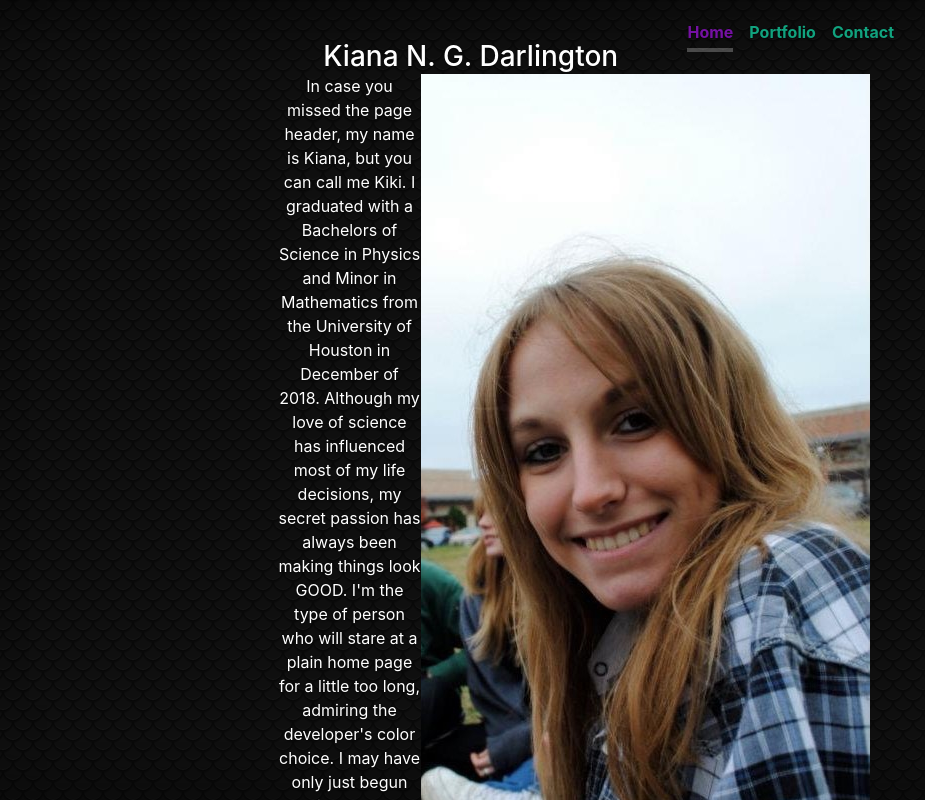
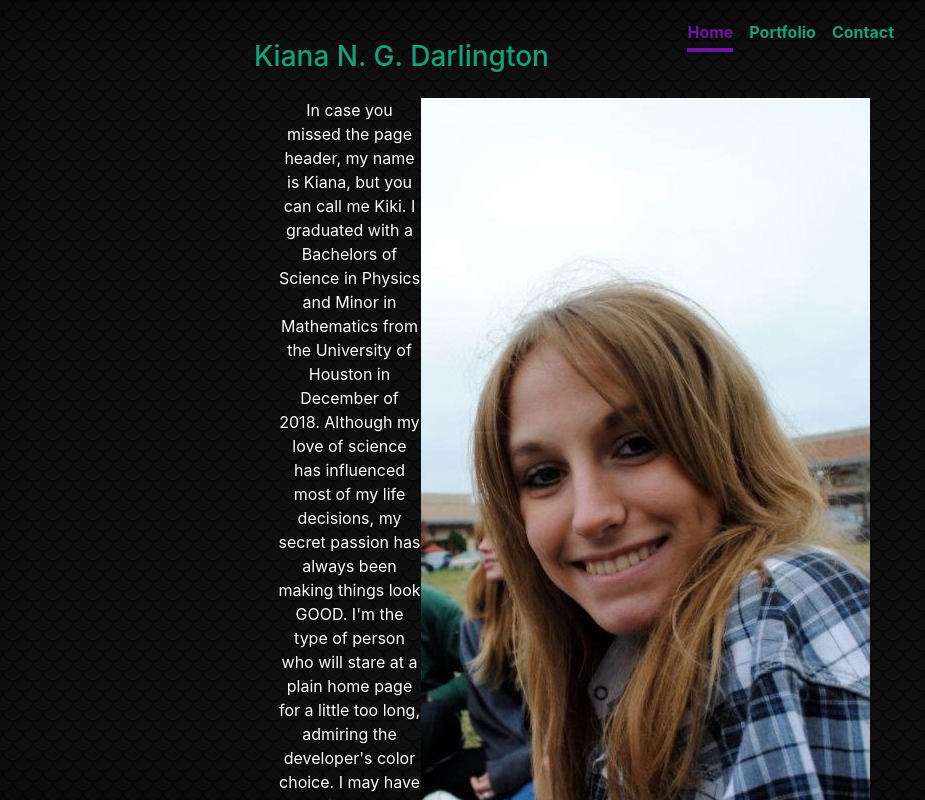
Before and after one commit to Kiananaik/Bootstrap-Homework-Responsive-Portfolio, a plain HTML site: page index.html in a window 1280 px wide. Both pictures are taken after a click on the link "Home". Shown: the top 800 px of the page, without its empty margins (66-991 px from the left). Drawn offline with nearby package versions, Linux system fonts and the light colour scheme.

Commit message:
trying to fix header and spacing

```diff
--- a/assets/css/style.css
+++ b/assets/css/style.css
@@ -44,10 +44,13 @@ body {
  */
 .masthead {
   margin-bottom: 2rem;
+  justify-content: center;
 }
 
 .masthead-brand {
   margin-bottom: 0;
+  color: rgb(17, 163, 127);
+
   /* border: solid 3px rgb(17, 163, 127); */
 }
 
@@ -62,7 +65,7 @@ body {
 
 .navbox .navlink:hover,
 .navbox .navlink:focus {
-  border-bottom-color: rgba(255, 255, 255, .25);
+  border-bottom-color: rgb(117, 17, 163);
 }
 
 .navbox .navlink + .navlink {
@@ -73,10 +76,13 @@ body {
   color: rgb(117, 17, 163);
   border-bottom-color: rgb(17, 163, 127);
 }
+.navlink:active {
+  color: rgb(255, 30, 68);
+}
 
 @media (min-width: 48em) {
   .masthead-brand {
-    float: center;
+    float: left;
   }
   .navbox {
     float: right;
```
Also changed, not shown: index.html (+1 -1 lines).
